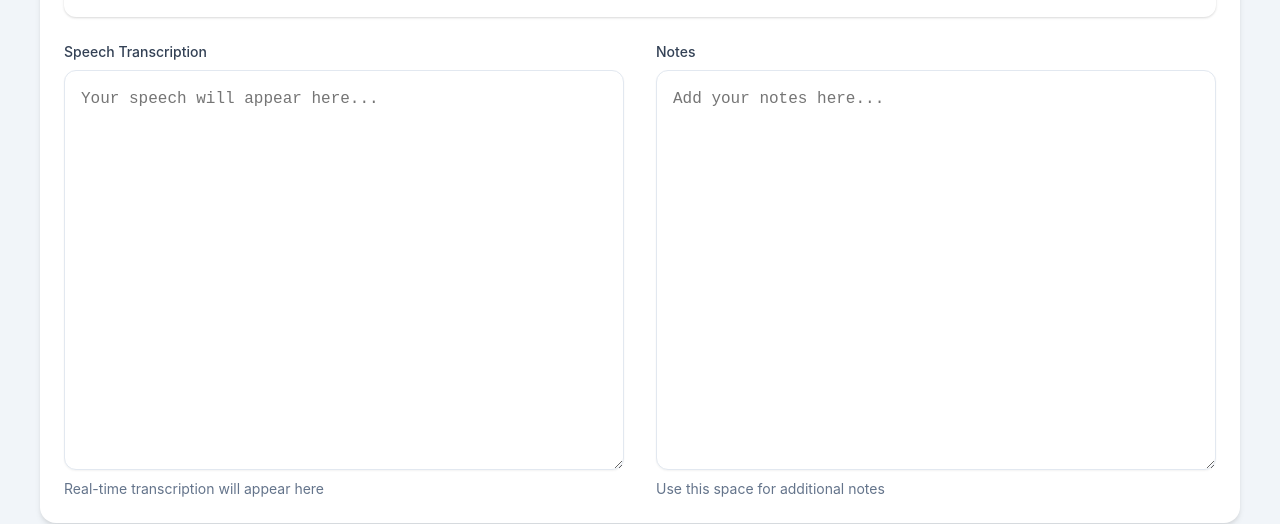
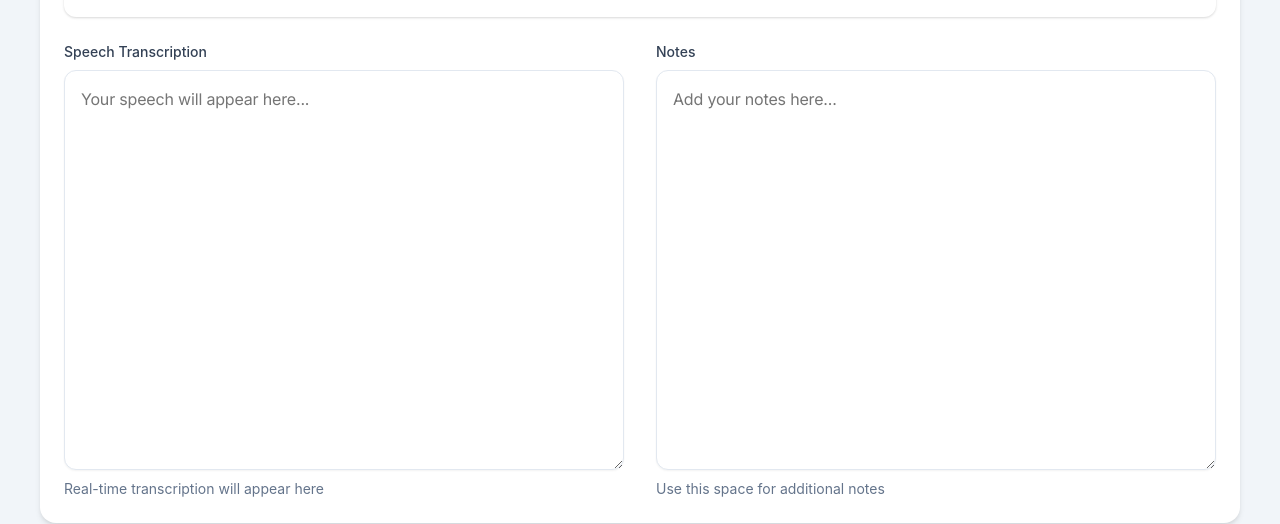
Before and after one commit to hyobinnSeo/WordFlow, a website: page public/index.html in a window 1280 px wide. Shown: the part 229-753 px from the top of the page. Drawn offline with nearby package versions, Linux system fonts and the light colour scheme.

Commit message:
폰트 변경

```diff
--- a/public/index.html
+++ b/public/index.html
@@ -4,6 +4,9 @@
     <meta charset="UTF-8">
     <meta name="viewport" content="width=device-width, initial-scale=1.0">
     <title>Voice Flow - Speech to Text</title>
+    <link rel="preconnect" href="https://fonts.googleapis.com">
+    <link rel="preconnect" href="https://fonts.gstatic.com" crossorigin>
+    <link href="https://fonts.googleapis.com/css2?family=Inter:wght@400;500;600&display=swap" rel="stylesheet">
     <link rel="stylesheet" href="styles.css">
 </head>
 <body>
--- a/public/styles.css
+++ b/public/styles.css
@@ -142,6 +142,8 @@ body {
   background-color: white;
   transition: border-color 0.2s ease;
   box-shadow: 0 1px 2px 0 rgba(0, 0, 0, 0.05);
+  font-family: 'Inter', -apple-system, BlinkMacSystemFont, "Segoe UI", Roboto, sans-serif;
+  letter-spacing: -0.011em;
 }
 
 #transcription:focus, #secondary-text:focus {
```
